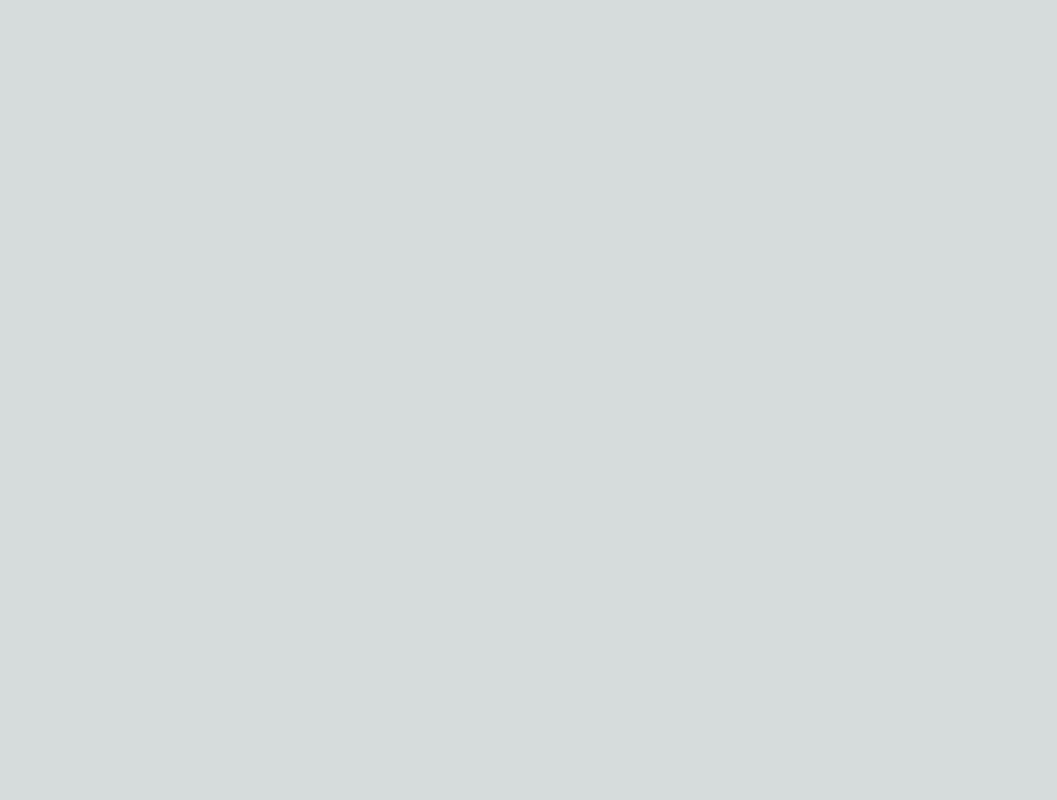
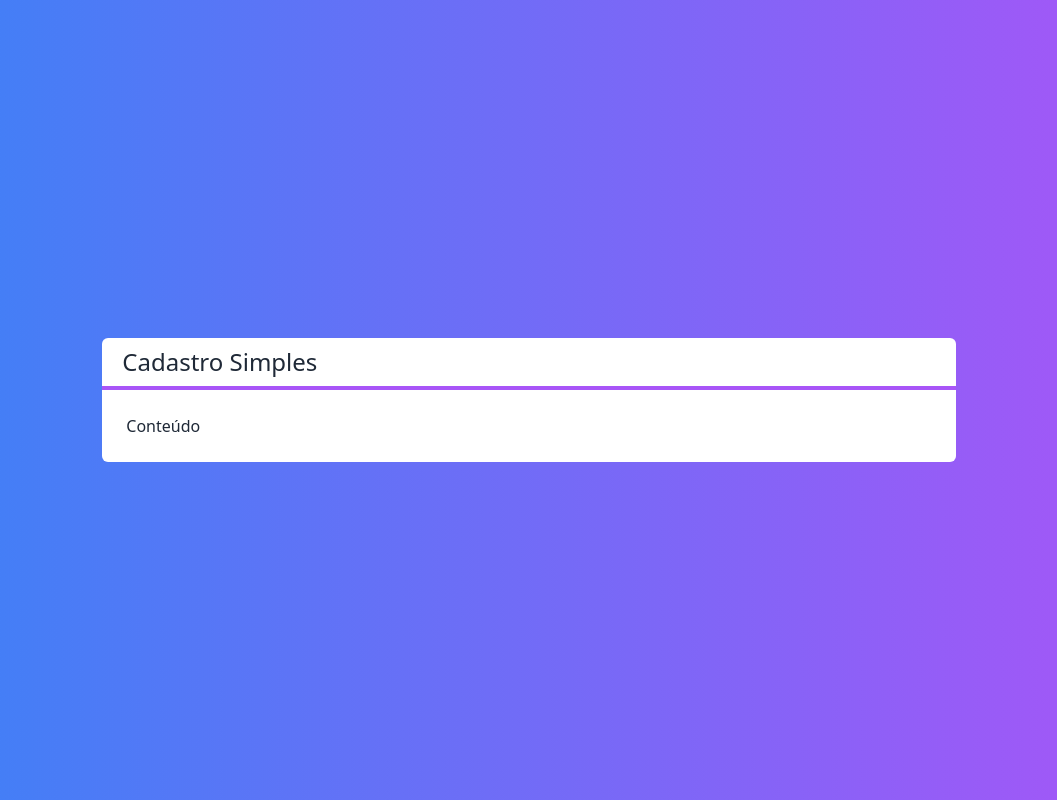
Before and after one commit to Gui-Angelo-Silva/Curso-React-Next-Udemy, a Next.js app in the folder aulao_nextjs/next-crud/: page / in a window 1280 px wide. Shown: the whole page, without its empty margins (111-1168 px from the left). Built offline with nearby package versions, Linux system fonts and the light colour scheme.

Commit message:
110 - Componentes Layout e Titulo, curso React

```diff
--- /dev/null
+++ b/aulao_nextjs/next-crud/src/components/Layout.tsx
@@ -0,0 +1,20 @@
+import Titulo from "./Titulo"
+
+interface LayoutProps {
+    titulo?: string
+    children: any
+}
+
+export default function Layout(props: LayoutProps) {
+    return (
+        <div className={`
+            flex flex-col w-2/3
+            bg-white text-gray-800 rounded-md
+        `}>
+            <Titulo>{ props.titulo }</Titulo>
+            <div className="p-6">
+                { props.children }
+            </div>
+        </div >
+    )
+}
--- /dev/null
+++ b/aulao_nextjs/next-crud/src/components/Titulo.tsx
@@ -0,0 +1,12 @@
+import React from "react";
+
+export default function Titulo(props: any) {
+    return (
+        <div className="flex flex-col justify-center">
+            <h1 className="px-5 py-2 text-2xl">
+                { props.children }
+            </h1>
+            <hr className="border-2 border-purple-500"/>
+        </div>
+    )
+}
--- a/aulao_nextjs/next-crud/src/pages/index.tsx
+++ b/aulao_nextjs/next-crud/src/pages/index.tsx
@@ -1,7 +1,15 @@
+import Layout from "@/components/Layout";
+
 export default function Home() {
   return (
-    <div className={``}>
-
+    <div className={`
+      flex justify-center items-center h-screen
+      bg-gradient-to-r from-blue-500 to-purple-500
+      text-white
+    `}>
+      <Layout titulo="Cadastro Simples">
+        <span>Conteúdo</span>
+      </Layout>
     </div>
   )
 }
```
Also changed, not shown: aulao_nextjs/next-crud/package.json (+6 -4 lines), 1 other file (tests, documents, lock files or other folders).
